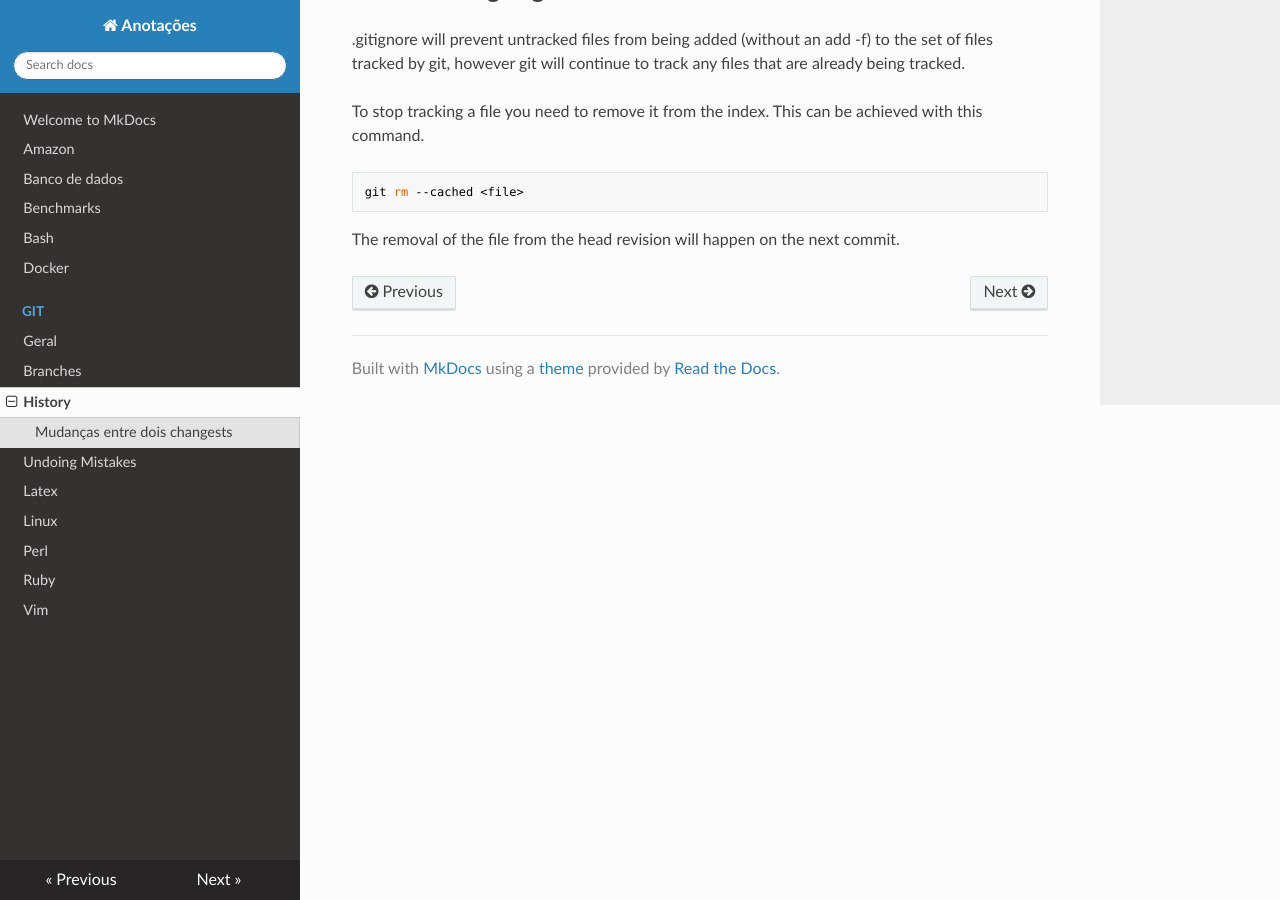
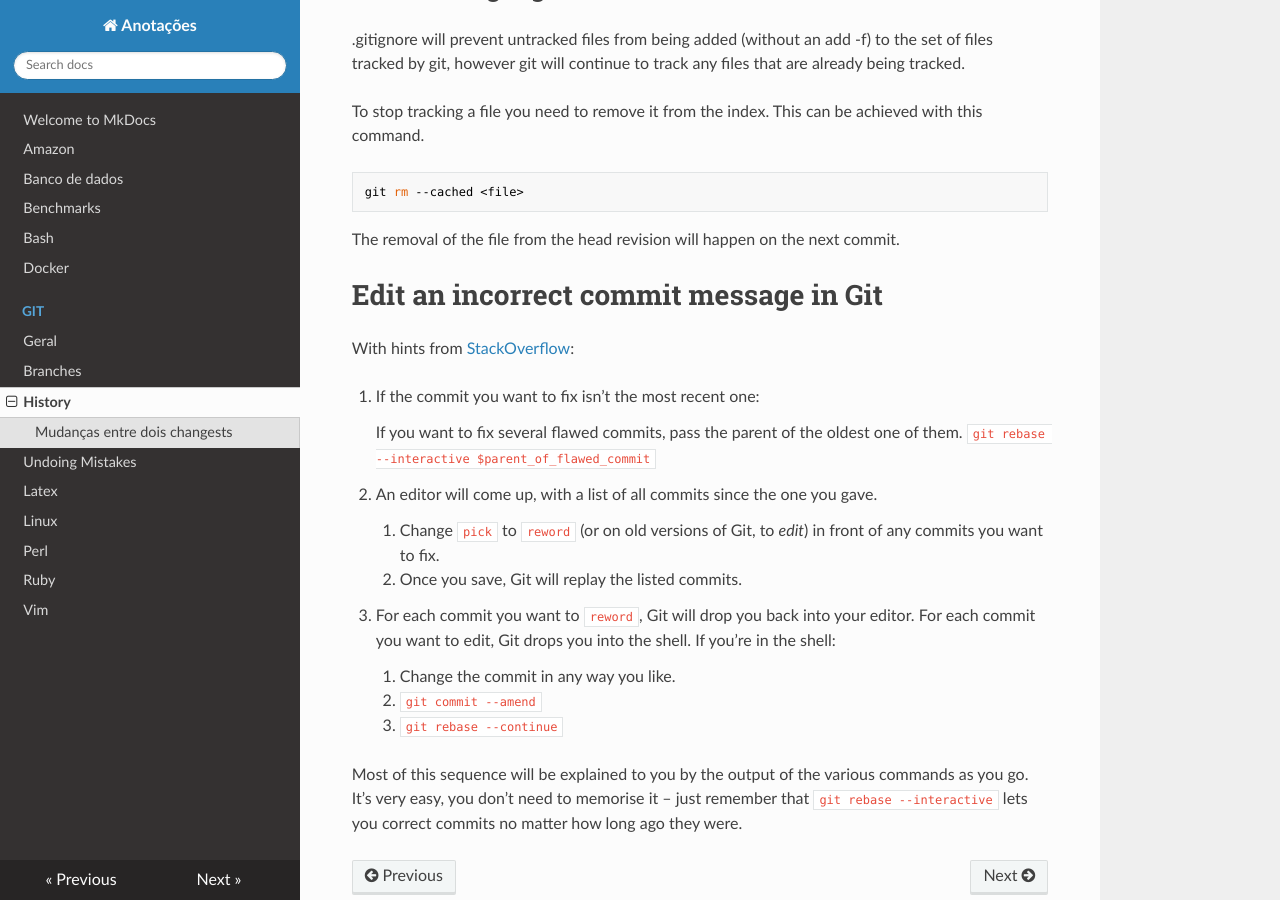
Before and after one commit to hposca/useful_notes, an MkDocs documentation site: the page built from docs/git/history.md, in a window 1280 px wide and 900 px high, scrolled down 870 px. Built offline with MkDocs 1.6.1, drawn with Linux system fonts in a browser that asks for light colours; nearby versions of some CDN libraries; old or Windows-style settings are respelled for this version of MkDocs.

Commit message:
Como alterar a mensagem de um commit que não é o mais atual.

```diff
--- a/docs/git/history.md
+++ b/docs/git/history.md
@@ -44,3 +44,25 @@ git rm --cached <file>
 ~~~
 
 The removal of the file from the head revision will happen on the next commit.
+
+# Edit an incorrect commit message in Git
+
+With hints from [StackOverflow](http://stackoverflow.com/questions/179123/edit-an-incorrect-commit-message-in-git):
+
+1. If the commit you want to fix isn’t the most recent one:
+
+    If you want to fix several flawed commits, pass the parent of the oldest one of them.
+    `git rebase --interactive $parent_of_flawed_commit`
+
+1. An editor will come up, with a list of all commits since the one you gave.
+
+    1. Change `pick` to `reword` (or on old versions of Git, to _edit_) in front of any commits you want to fix.
+    1. Once you save, Git will replay the listed commits.
+
+1. For each commit you want to `reword`, Git will drop you back into your editor. For each commit you want to edit, Git drops you into the shell. If you’re in the shell:
+
+    1. Change the commit in any way you like.
+    1. `git commit --amend`
+    1. `git rebase --continue`
+
+Most of this sequence will be explained to you by the output of the various commands as you go. It’s very easy, you don’t need to memorise it – just remember that `git rebase --interactive` lets you correct commits no matter how long ago they were.
```
